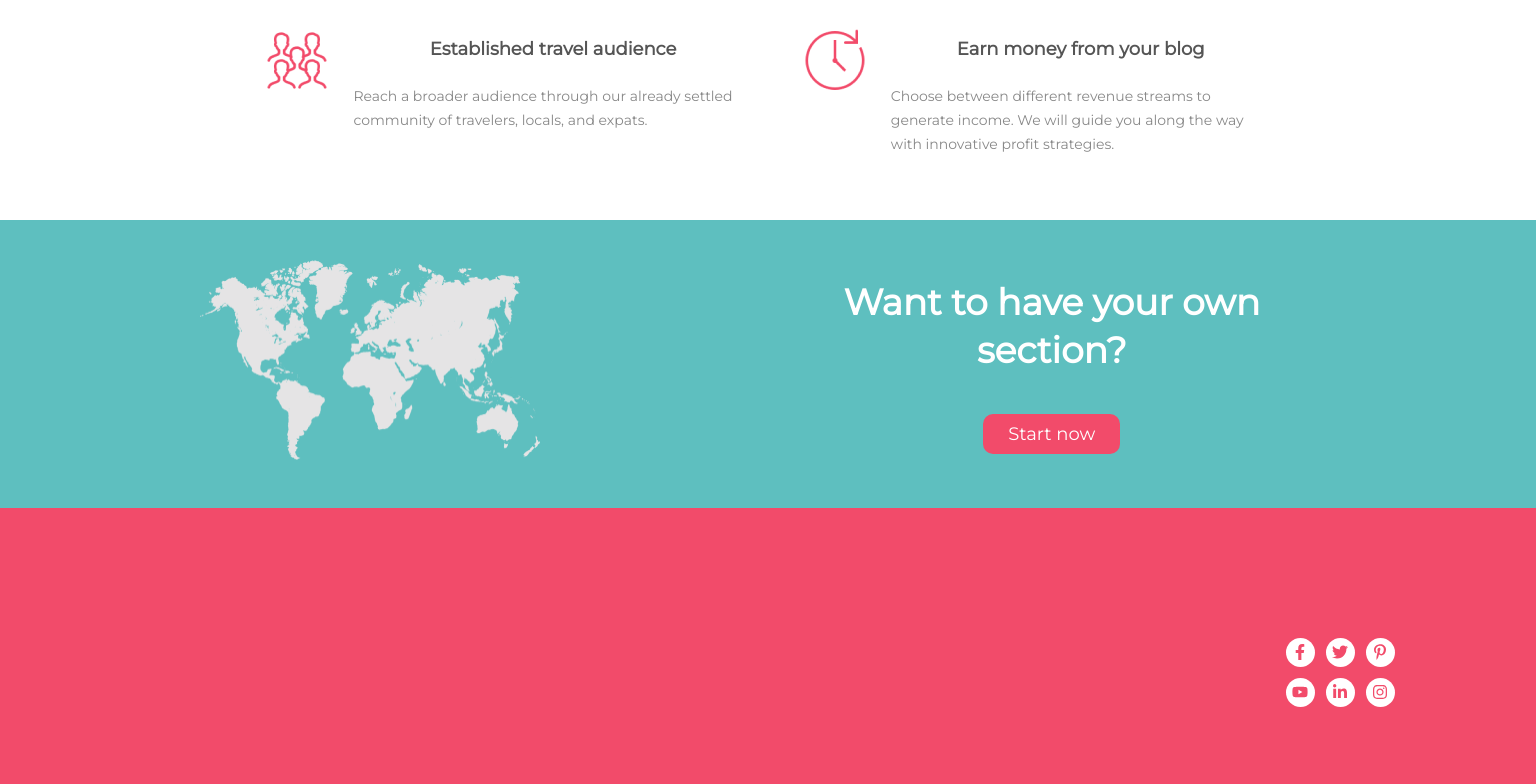
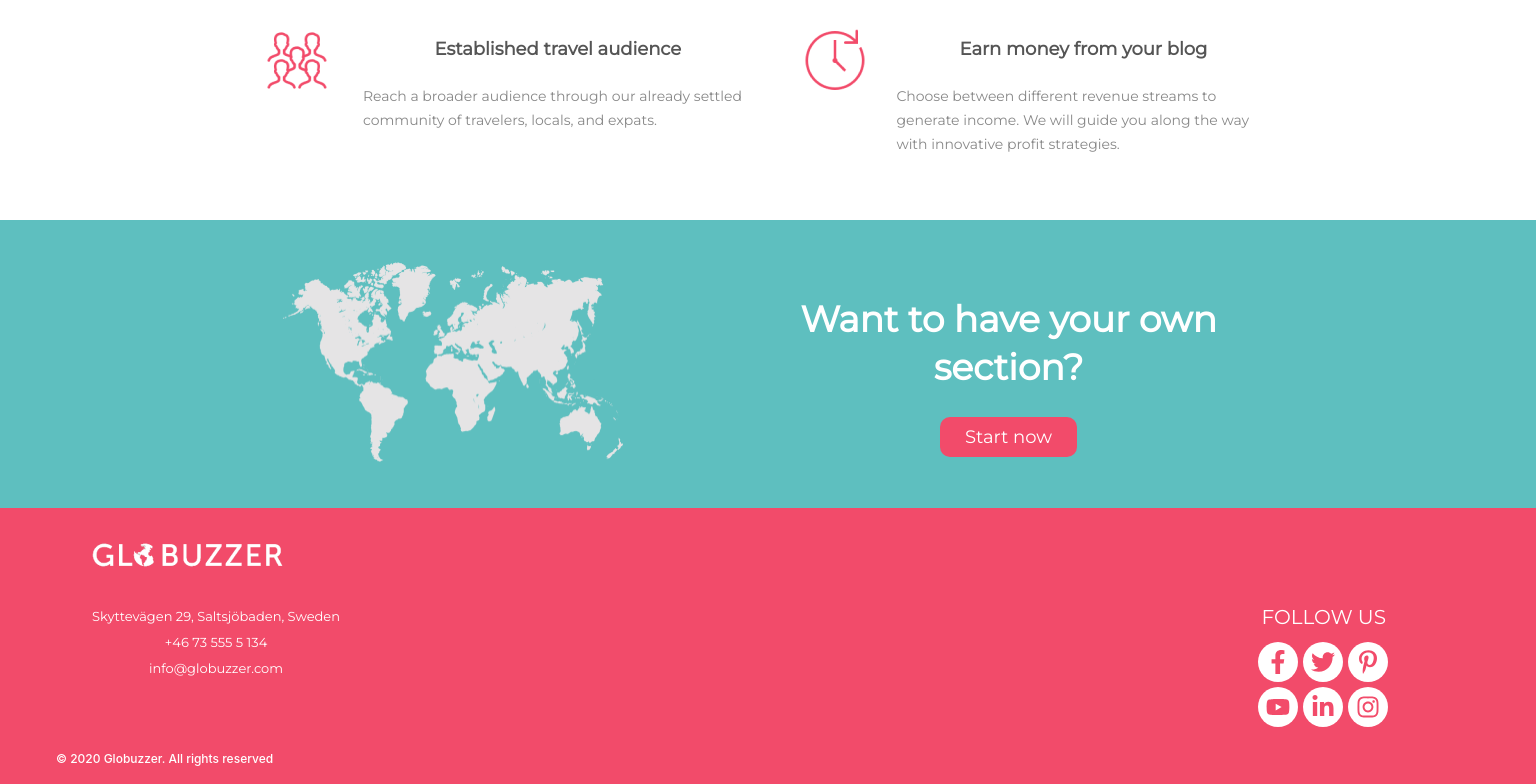
Before and after one commit to tarcea/why-globuzzer, a React (Create React App) app: page / in a window 1536 px wide. Shown: the part 512-1296 px from the top of the page. Built offline with nearby package versions, Linux system fonts and the light colour scheme.

Commit message:
mobile-first style for footer

```diff
--- a/src/components/Footer/ContactIcons.js
+++ b/src/components/Footer/ContactIcons.js
@@ -3,7 +3,7 @@ import { FaFacebookF, FaTwitter,
          FaPinterestP, FaYoutube,
          FaLinkedinIn, FaInstagram
        } from 'react-icons/fa';
-import './styles.css';
+import './Footer.css';
 
 const ContactIcons = () => {
   return (
@@ -12,7 +12,7 @@ const ContactIcons = () => {
         <FaFacebookF />
       </div>
       <div className="white-square">
-        <FaTwitter className="icon" />
+        <FaTwitter />
       </div>
       <div className="white-square">
         <FaPinterestP />
--- /dev/null
+++ b/src/components/Footer/Footer.css
@@ -0,0 +1,196 @@
+/*FooterMap*/
+
+.footer-map {
+  /*width: 100%;
+  max-width: 100%;*/
+  height: 340px;
+  background: #5EBFBF;
+  display: flex;
+  flex-direction: column;
+  justify-content: center;
+  align-items: center;
+}
+
+.map-text p {
+  display: flex;
+  justify-content: center;
+  align-items: center;
+  width: 137px;
+  height: 40px;
+  background: #F24B6A;
+  border-radius: 10px;
+  font-family: Montserrat;
+  font-style: normal;
+  font-weight: 500;
+  font-size: 18px;
+  line-height: 22px;
+  text-align: center;
+  color: #FFFFFF;
+  margin: auto;
+}
+
+.map-text h1 {
+  font-family: Montserrat;
+  font-style: normal;
+  font-weight: 600;
+  font-size: 14px;
+  line-height: 36px;
+  text-align: center;
+  color: #FFFFFF;
+  margin-bottom: 30px;
+}
+
+.card-text {
+  display: flex;
+  flex-direction: column;
+  align-items: center;
+}
+
+.img-map img {
+  width: 228px;
+  height: 134px;
+  margin-bottom: 30px;
+}
+
+
+/*FooterContact*/
+
+.footer-contact {
+  /*width: 100%;
+  max-width: 100%;*/
+  height: 326px;
+  background: #F24B6A;
+  display: flex;
+  flex-direction: column;
+  justify-content: center;
+  align-items: center;
+}
+
+.footer-logo {
+  display: block;
+  margin: auto;
+}
+
+.footer-address {
+  display: flex;
+  flex-direction: column;
+  align-items: center;
+  font-family: Montserrat;
+  font-style: normal;
+  font-weight: 500;
+  font-size: 13px;
+  line-height: 0.0;
+  color: #fff;
+  margin-bottom: 8px;
+}
+
+.contact-icons {
+   width: 135px;
+   height: 90px;
+   color: #F24B6A;
+   display: grid;
+   grid-template-columns: 1fr 1fr 1fr;
+   grid-template-rows: 1fr 1fr;
+   align-items: center;
+   justify-items: center;
+}
+
+.white-square {
+  width: 40px;
+  height: 40px;
+  font-size: 24px;
+  border-radius: 50%;
+  background-color: #FFFFFF;
+  display: flex;
+  justify-content: center;
+  align-items: center;
+}
+
+.footer-copyright {
+  text-align: center;
+  font-style: normal;
+  font-weight: 500;
+  font-size: 12px;
+  color: #FFFFFF;
+}
+
+
+
+
+@media screen and (min-width: 82em) {
+
+/*FooterMap*/
+.footer-map {
+  height: 288px;
+  flex-direction: row;
+  justify-content: center;
+  align-items: center;
+}
+
+.img-map img {
+  width: 340px;
+  height: 200px;
+  margin-right: 141px;
+  margin-bottom: 0;
+}
+
+.map-text h1 {
+  font-family: Montserrat;
+  font-style: normal;
+  font-weight: 600;
+  font-size: 36px;
+  line-height: 48px;
+  text-align: center;
+  color: #FFFFFF;
+  width: 489px;
+  height: 92px;
+
+}
+
+
+/*FooterContact*/
+.footer-contact {
+  height: 276px;
+  position: relative;
+  flex-direction: row;
+  justify-content: space-evenly;
+  align-items: center;
+}
+
+.footer-logo {
+  position: absolute;
+  top: 33px;
+  left: 92px;
+}
+
+.footer-address {
+  position: absolute;
+  top: 95px;
+  left: 92px;
+}
+
+.footer-copyright {
+  position: absolute;
+  top: 231px;
+  left: 56px
+}
+
+.contact-icons {
+  position: absolute;
+  top: 131px;
+  right: 146px
+}
+
+.follow-us {
+  position: absolute;
+  top: 75px;
+  right: 150px;
+  font-family: Montserrat;
+  font-style: normal;
+  font-weight: 500;
+  font-size: 20px;
+  line-height: 146.28%;
+  color: #FFFFFF;
+}
+
+}
--- a/src/components/Footer/FooterContact.js
+++ b/src/components/Footer/FooterContact.js
@@ -1,11 +1,29 @@
-import React from 'react';
+import React, { useState } from 'react';
 import ContactIcons from './ContactIcons';
+import logo from '../../images/globuzzer_logo.png';
+import { CURRENT_YEAR } from '../.././config';
 
 const FooterContact = () => {
+  const [width] = useState(window.innerWidth);
+
   return (
     <div className="footer-contact">
-      <div className="icons">
+      <div className="footer-logo">
+        <img src={logo} alt="" />
+      </div>
+      <div className="footer-address">
+        <p>Skyttevägen 29, Saltsjöbaden, Sweden</p>
+        <p>+46 73 555 5 134</p>
+        <p>info@globuzzer.com</p>
+      </div>
+      <div className="footer-icons">
+      {width >= 1312 && (
+        <p className="follow-us">FOLLOW US</p>
+      )}
         <ContactIcons />
+      </div>
+      <div className="footer-copyright">
+        <p>© { CURRENT_YEAR } Globuzzer. All rights reserved</p>
       </div>
     </div>
   );
--- a/src/components/Footer/FooterMap.js
+++ b/src/components/Footer/FooterMap.js
@@ -1,15 +1,17 @@
 import React from 'react';
 import map from '../../images/globe.png';
-import Card from '../WhyGlobuzzer/Card';
-import './styles.css';
+import './Footer.css';
 
 const FooterMap = () => {
   return (
     <div className="footer-map">
-      <Card icon={map}
-              title="Want to have your own section?"
-              body="Start now"
-      />
+      <div className="img-map">
+        <img src={map} alt="" />
+      </div>
+      <div className="map-text">
+        <h1>Want to have your own section?</h1>
+        <p>Start now</p>
+      </div>
     </div>
   );
 }
--- a/src/components/Footer/styles.css
+++ /dev/null
@@ -1,104 +0,0 @@
-/*FooterMap*/
-
-.footer-map {
-  width: 100%;
-  max-width: 100%;
-  height: 288px;
-  background: #5EBFBF;
-}
-
-.footer-map p {
-  display: flex;
-  justify-content: center;
-  align-items: center;
-  width: 137px;
-  height: 40px;
-  background: #F24B6A;
-  border-radius: 10px;
-  font-family: Montserrat;
-  font-style: normal;
-  font-weight: 500;
-  font-size: 18px;
-  line-height: 22px;
-  text-align: center;
-  color: #FFFFFF;
-}
-
-.footer-map h1 {
-  font-family: Montserrat;
-  font-style: normal;
-  font-weight: 600;
-  font-size: 36px;
-  line-height: 48px;
-  text-align: center;
-  color: #FFFFFF;
-  width: 489px;
-  height: 92px;
-  margin-top: 60px;
-}
-
-.card-text {
-  display: flex;
-  flex-direction: column;
-  align-items: center;
-}
-
-.footer-map img {
-  width: 340px;
-  height: 200px;
-  margin-top: 40px;
-  margin-left: -40px;
-  /*position: relative;
-  left: 224px;
-  top:47px;*/
-}
-
-.card-body {
-  display: flex;
-  justify-content: space-around;
-}
-/*FooterContact*/
-
-.footer-contact {
-  width: 100%;
-  max-width: 100%;
-  height: 276px;
-  background: #F24B6A;
-  position: relative;
-}
-
-.contact-icons {
-   width: 120px;
-   height: 80px;
-   color: #F24B6A;
-   display: grid;
-   grid-template-columns: 1fr 1fr 1fr;
-   grid-template-rows: 1fr 1fr;
-   align-items: center;
-   justify-items: center;
-}
-
-.white-square {
-  width: 29px;
-  height: 29px;
-  border-radius: 50%;
-  background-color: #FFFFFF;
-  display: flex;
-  justify-content: center;
-  align-items: center;
-  /*font-size: 16px;*/
-}
-
-.icons {
-  position: absolute;
-  bottom: 72px;
-  right: 136px;
-}
-
-@media screen and (max-width: 900px) {
-  .card-body {
-    flex-direction: column;
-    justify-content: center;
-}
-
-}
--- /dev/null
+++ b/src/config.js
@@ -0,0 +1,5 @@
+const CURRENT_YEAR = (new Date()).getFullYear();
+
+export {
+  CURRENT_YEAR,
+}
```
Also changed, not shown: src/images/globuzzer_logo.png (added).
